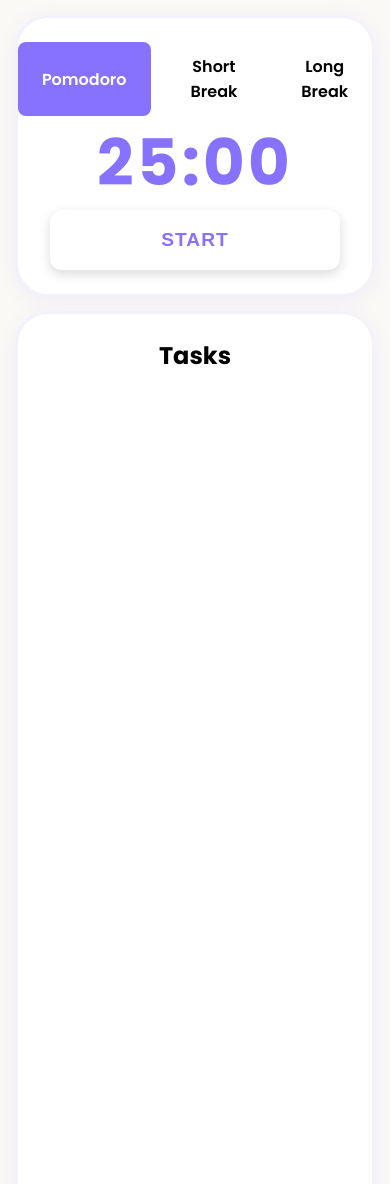
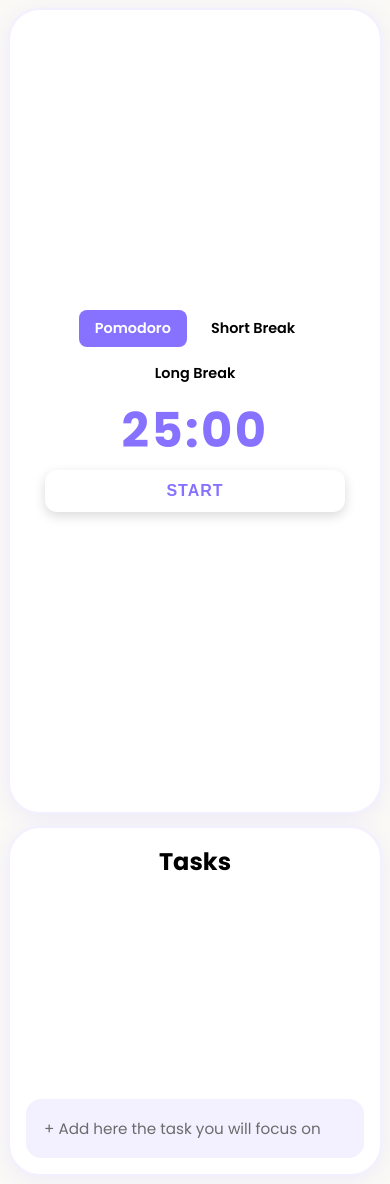
Before and after one commit to Klomegah/FinalProject_Klomegah, a PHP site: page /PomodoroPages/pomodoro.html in a window 390 px wide. Run offline with PHP 8.4, Linux system fonts and the light colour scheme.

Commit message:
improve the timer and task section styles for better responsiveness and user experience

```diff
--- a/PomodoroPages/pomodoro.js
+++ b/PomodoroPages/pomodoro.js
@@ -140,7 +140,6 @@ function startTimer() {
  * Why: Clear separation of pause vs reset logic
  */
 
-
 function pauseTimer() {
     if (!timerState.isRunning) return;
 
@@ -191,7 +190,7 @@ function completeTimer() {
     // Check if it's a break mode
     if (timerState.currentMode !== 'pomodoro') {
         // For breaks, just show notification and reset
-        showCompletionNotification('Break time is over! Get back to work!');
+        showCompletionNotification('Break time is over. Get back to work!');
         resetTimer();
         return;
     }
@@ -225,7 +224,7 @@ function completeTimer() {
  * Why: Better UX than browser alert - doesn't block interaction
  */
 
-function showCompletionNotification(message = " Time's up! Great work!") {
+function showCompletionNotification(message = "Time's up! Great work!") {
     // Create notification element
     const notification = document.createElement('div');
     notification.textContent = message;
@@ -257,6 +256,7 @@ function showCompletionNotification(message = " Time's up! Great work!") {
  * Shows a modal asking if user wants to continue or proceed to Feynman notes
  */
 function showSessionCompleteModal() {
+
     // Create modal overlay
     const overlay = document.createElement('div');
     overlay.className = 'modal-overlay';
@@ -291,9 +291,8 @@ function showSessionCompleteModal() {
     `;
 
     modal.innerHTML = `
-        <div style="font-size: 3rem; margin-bottom: 1rem;">🎉</div>
         <h2 style="font-size: 1.8rem; font-weight: 700; margin-bottom: 0.5rem; color: #1A1A1A;">Session Complete!</h2>
-        <p style="color: #4A4A4A; margin-bottom: 2rem; font-size: 1.1rem;">Great work! What would you like to do next?</p>
+        <p style="color: #4A4A4A; margin-bottom: 2rem; font-size: 1.1rem;">What would you like to do next?</p>
         <div style="display: flex; gap: 1rem; justify-content: center; flex-wrap: wrap;">
             <button id="continue-session-btn" style="
                 padding: 1em 2em;
@@ -350,7 +349,8 @@ function showSessionCompleteModal() {
     continueBtn.addEventListener('click', () => {
         overlay.style.animation = 'fadeOut 0.3s ease-out';
         setTimeout(() => overlay.remove(), 300);
-        // Optionally switch to short break
+
+        // Switch to short break
         switchMode('short-break');
     });
 
@@ -364,6 +364,7 @@ function showSessionCompleteModal() {
         if (e.target === overlay) {
             overlay.style.animation = 'fadeOut 0.3s ease-out';
             setTimeout(() => overlay.remove(), 300);
+
             // Default to continuing session if clicked outside
             switchMode('short-break');
         }
@@ -452,7 +453,6 @@ function playNotification(type = 'start') {
     }
 }
 
-// EVENT LISTENERS moved to DOMContentLoaded
 
 // TASKS MANAGEMENT
 
@@ -521,7 +521,6 @@ function loadTasks() {
 // Task input event listener moved to DOMContentLoaded
 
 // EVENT LISTENERS
-
 // Why: Using addEventListener instead of inline handlers is best practice
 elements.startButton.addEventListener('click', toggleTimer);
 
@@ -580,6 +579,7 @@ loadTasks();
 
 // Reset session ID when timer resets
 const originalResetTimer = resetTimer;
+
 resetTimer = function() {
     currentSessionId = null;
     originalResetTimer();
--- a/PomodoroPages/pomodorostyle.css
+++ b/PomodoroPages/pomodorostyle.css
@@ -16,8 +16,9 @@
 }
 
 body {
-    height: 100vh;
-    overflow: hidden;
+    min-height: 100vh;
+    overflow-x: hidden;
+    overflow-y: auto;
     background-color: var(--bg-off-white);
     font-family: 'Poppins', sans-serif;
     display: flex;
@@ -159,6 +160,8 @@ body {
     color: var(--text-color);
     box-shadow: 0 4px 20px rgba(134, 114, 255, 0.1);
     min-height: 100%;
+    max-height: 100%;
+    overflow: hidden;
 }
 
 .tasks-title {
@@ -176,6 +179,26 @@ body {
     overflow-y: auto;
     overflow-x: hidden;
     min-height: 0;
+    max-height: 100%;
+    padding-right: 0.5rem;
+}
+
+/* Custom scrollbar for tasks list */
+.tasks-list::-webkit-scrollbar {
+    width: 6px;
+}
+
+.tasks-list::-webkit-scrollbar-track {
+    background: transparent;
+}
+
+.tasks-list::-webkit-scrollbar-thumb {
+    background: var(--accent-color);
+    border-radius: 3px;
+}
+
+.tasks-list::-webkit-scrollbar-thumb:hover {
+    background: var(--primary-purple-dark);
 }
 
 .task-item {
@@ -227,6 +250,7 @@ body {
 
 .add-task-box {
     margin-top: auto;
+    flex-shrink: 0;
 }
 
 #task-input {
@@ -260,10 +284,21 @@ body {
 /*  RESPONSIVE DESIGN  */
 
 @media (max-width: 968px) {
+    body {
+        overflow-y: auto;
+    }
+
     .main-wrapper {
         flex-direction: column;
         padding: 1rem;
         gap: 1rem;
+        min-height: auto;
+        overflow: visible;
+    }
+
+    .timer-section {
+        width: 100%;
+        min-height: auto;
     }
 
     .tasks-section {
@@ -271,12 +306,31 @@ body {
         max-width: 600px;
         margin: 0 auto;
         flex-shrink: 1;
+        min-height: 400px;
+        max-height: 70vh;
+        overflow: hidden;
+    }
+
+    .tasks-header {
+        flex-shrink: 0;
+    }
+
+    .tasks-list {
+        flex: 1;
+        min-height: 0;
+        overflow-y: auto;
+    }
+
+    .add-task-box {
+        flex-shrink: 0;
+        margin-top: auto;
     }
 
     .container {
         max-width: 100%;
         padding: 1.5em 2em;
         gap: 15px;
+        min-height: auto;
     }
 
     .timer {
@@ -289,19 +343,80 @@ body {
         align-items: flex-start;
     }
 
+    .task-item {
+        flex-wrap: wrap;
+        gap: 0.5rem;
+    }
+
+    .task-text {
+        flex: 1;
+        min-width: 150px;
+    }
+
 }
 
 
 @media (max-width: 480px) {
+    .main-wrapper {
+        padding: 0.5rem;
+        gap: 0.75rem;
+    }
+
     .timer {
-        font-size: 4em;
+        font-size: 3em;
     }
 
     .title {
         font-size: 1.8em;
     }
 
+    .container {
+        padding: 1.5em 1.5em;
+    }
+
     .tasks-section {
-        padding: 1.5em;
+        padding: 1em;
+        min-height: 350px;
+        max-height: 60vh;
+    }
+
+    .tasks-header {
+        flex-shrink: 0;
+    }
+
+    .tasks-list {
+        flex: 1;
+        min-height: 0;
+        overflow-y: auto;
+    }
+
+    .add-task-box {
+        flex-shrink: 0;
+        margin-top: 0.5rem;
+    }
+
+    .mode-selector {
+        flex-wrap: wrap;
+        gap: 0.5rem;
+    }
+
+    .mode-btn {
+        padding: 0.5rem 1rem;
+        font-size: 0.9rem;
+    }
+
+    #start-btn {
+        padding: 0.75em 2em;
+        font-size: 1em;
+    }
+
+    .task-item {
+        padding: 0.75rem;
+        font-size: 0.9rem;
+    }
+
+    .task-delete {
+        padding: 0.4rem 0.8rem;
+        font-size: 0.85rem;
     }
 }
```
